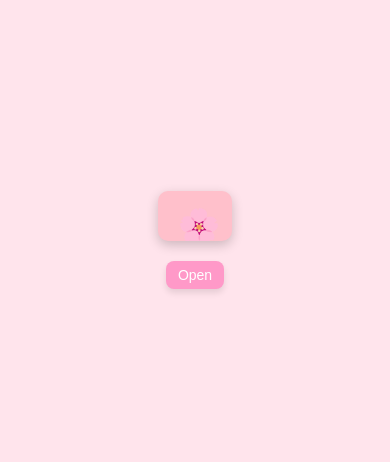
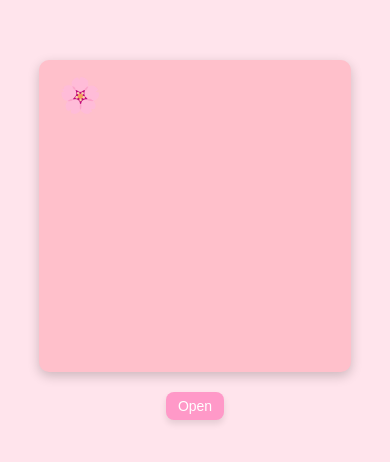
Before and after one commit to prnzgtr/Birthday-, a plain HTML site: page index.html in a window 390 px wide. Shown: the part 182-644 px from the top of the page. Drawn offline with Linux system fonts and the light colour scheme.

Commit message:
Update styles.css

```diff
--- a/styles.css
+++ b/styles.css
@@ -29,6 +29,7 @@ body {
   overflow: hidden;
   margin: 0 auto;
   box-shadow: 0 4px 12px rgba(0, 0, 0, 0.2);
+  aspect-ratio: 3 / 2;
 }
 
 /* 💌 Letter Inside */
@@ -152,11 +153,33 @@ button:hover {
   opacity: 0;
   transform: translateY(-20px);
 }
-@media (max-width: 768px) {
+
+/* Mobile screens (max-width: 480px) */
+@media (max-width: 480px) {
+  .envelope {
+    width: 80vw;
+    height: 80vw;
+    aspect-ratio: 3 / 2;
+  }
+
+  .letter h1 {
+    font-size: 22px;
+  }
+
+  .letter p {
+    font-size: 16px;
+  }
+
+  button {
+    font-size: 14px;
+    padding: 6px 12px;
+  }
+}
+
+/* Tablet screens (481px–1023px) */
+@media (min-width: 481px) and (max-width: 1023px) {
   .envelope {
     width: 80%;
-    height: auto; /* let it scale */
-    aspect-ratio: 3 / 2; /* keeps proportion */
   }
 
   .letter h1 {
@@ -173,24 +196,23 @@ button:hover {
   }
 }
 
-/* Mobile screens (max-width: 480px) */
-@media (max-width: 480px) {
+/* Desktop / Large screens (1024px and above) */
+@media (min-width: 1024px) {
   .envelope {
-    width: 95%;
-    height: auto;
-    aspect-ratio: 3 / 2;
+    width: 700px;   /* bigger on desktop */
+    height: 450px;
   }
 
   .letter h1 {
-    font-size: 22px;
+    font-size: 40px;
   }
 
   .letter p {
-    font-size: 16px;
+    font-size: 24px;
   }
 
   button {
-    font-size: 14px;
-    padding: 6px 12px;
+    font-size: 18px;
+    padding: 12px 24px;
   }
 }
```
